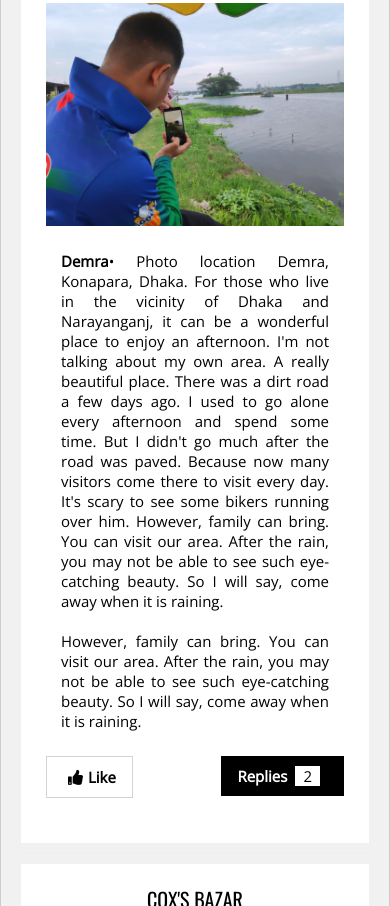
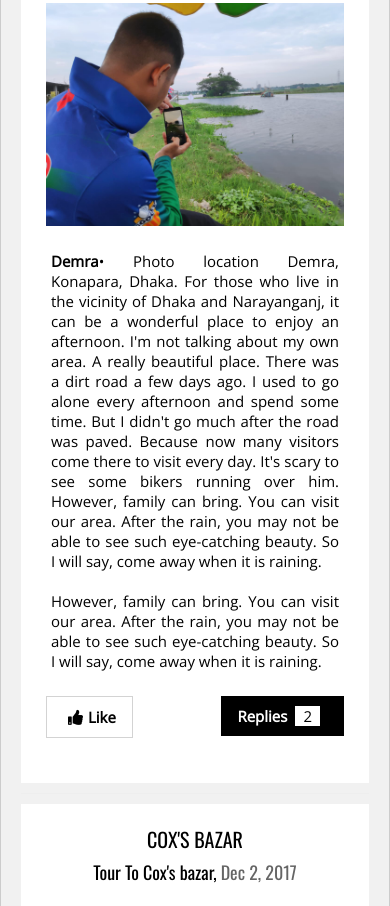
Before and after one commit to Robin745/tourblogs.github.io, a plain HTML site: page index.html in a window 390 px wide. Shown: the part 676-1582 px from the top of the page. Drawn offline with nearby package versions, Linux system fonts and the light colour scheme; grey boxes are pictures that could not be loaded.

Commit message:
Update style.css

```diff
--- a/css/style.css
+++ b/css/style.css
@@ -338,6 +338,11 @@ div .replybutton:hover{
 	background-color:white;
 	color:black;
 }
+@media only screen and (max-width: 600px){
+   .texts{
+    margin:25px 5px;
+  }
+
 ul{
 	display:flex;
 	flex-wrap:wrap;
```
